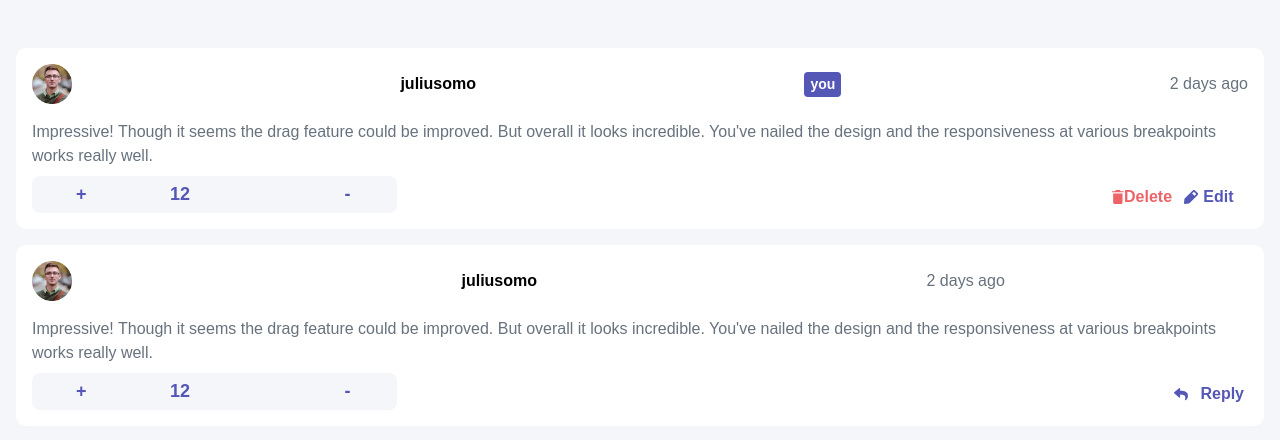
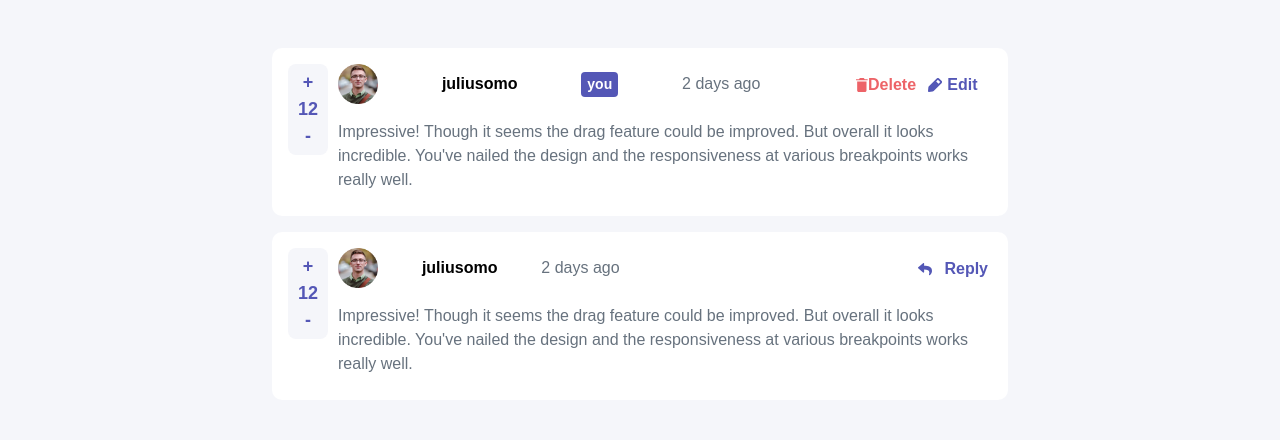
Before and after one commit to borgesmj/frontend-mentor-challenges, a React (Vite) app in the folder interactive-comments-section/: page / in a window 1280 px wide. Shown: the top 440 px of the page. Built offline with nearby package versions, Linux system fonts and the light colour scheme.

Commit message:
setting responsive

```diff
--- a/interactive-comments-section/src/App.jsx
+++ b/interactive-comments-section/src/App.jsx
@@ -3,7 +3,7 @@ import Comments from "./Components/Comments";
 
 function App() {
   return (
-    <main className="w-full py-8 px-4 ">
+    <main className="w-full py-8 px-4 md:w-3/4 md:my-0 md:mx-auto lg:w-3/5 xl:1/2">
       <Comments />
     </main>
   );
--- a/interactive-comments-section/src/Components/Comment.jsx
+++ b/interactive-comments-section/src/Components/Comment.jsx
@@ -3,7 +3,7 @@ import React from "react";
 const Comment = ({ activeUser }) => {
   return (
     <div className="bg-color-white p-4 rounded-[10px] flex flex-col my-4 relative">
-      <div className={`${!activeUser ? 'w-4/5' : 'w-full'} flex flex-row justify-between items-center mb-2`}>
+      <div className={`${!activeUser ? 'w-4/5 lg:w-2/5' : 'w-full lg:w-3/5'} flex flex-row justify-between items-center mb-2 lg:ml-[50px]`}>
         <img
           src="./images/avatars/image-juliusomo.webp"
           alt="profile_user_image"
@@ -17,23 +17,23 @@ const Comment = ({ activeUser }) => {
         </span>
         <span className="txt-Grayish-Blue">2 days ago</span>
       </div>
-      <p className="my-2 txt-Grayish-Blue">
+      <p className="my-2 txt-Grayish-Blue lg:ml-[50px]">
         Impressive! Though it seems the drag feature could be improved. But
         overall it looks incredible. You've nailed the design and the
         responsiveness at various breakpoints works really well.
       </p>
-      <div className="bg-Very-light-gray p-[5px] w-[30%] txt-Moderate-blue font-bold flex flex-row justify-between rounded-[8px] text-[18px]">
-        <button className="w-1/4">+</button>
+      <div className="bg-Very-light-gray p-[5px] w-[30%] txt-Moderate-blue font-bold flex flex-row justify-between rounded-[8px] text-[18px] lg:flex-col lg:w-[40px] lg:absolute lg:justify-center">
+        <button className="w-1/4 lg:text-center lg:w-full">+</button>
         <input
           type="text"
           name=""
           id=""
           value={12}
-          className="w-1/4 bg-transparent"
+          className="w-1/4 bg-transparent lg:text-center lg:w-full"
         />
-        <button className="w-1/4">-</button>
+        <button className="w-1/4 lg:text-center lg:w-full">-</button>
       </div>
-      <div className=" absolute bottom-[20px] right-[20px]">
+      <div className=" absolute bottom-[20px] right-[20px] lg:top-[25px]">
         {!activeUser ? (
           <div className="flex flex-row justify-between items-center w-[70px]">
             <img src="/images/icon-reply.svg" alt="" />
```
